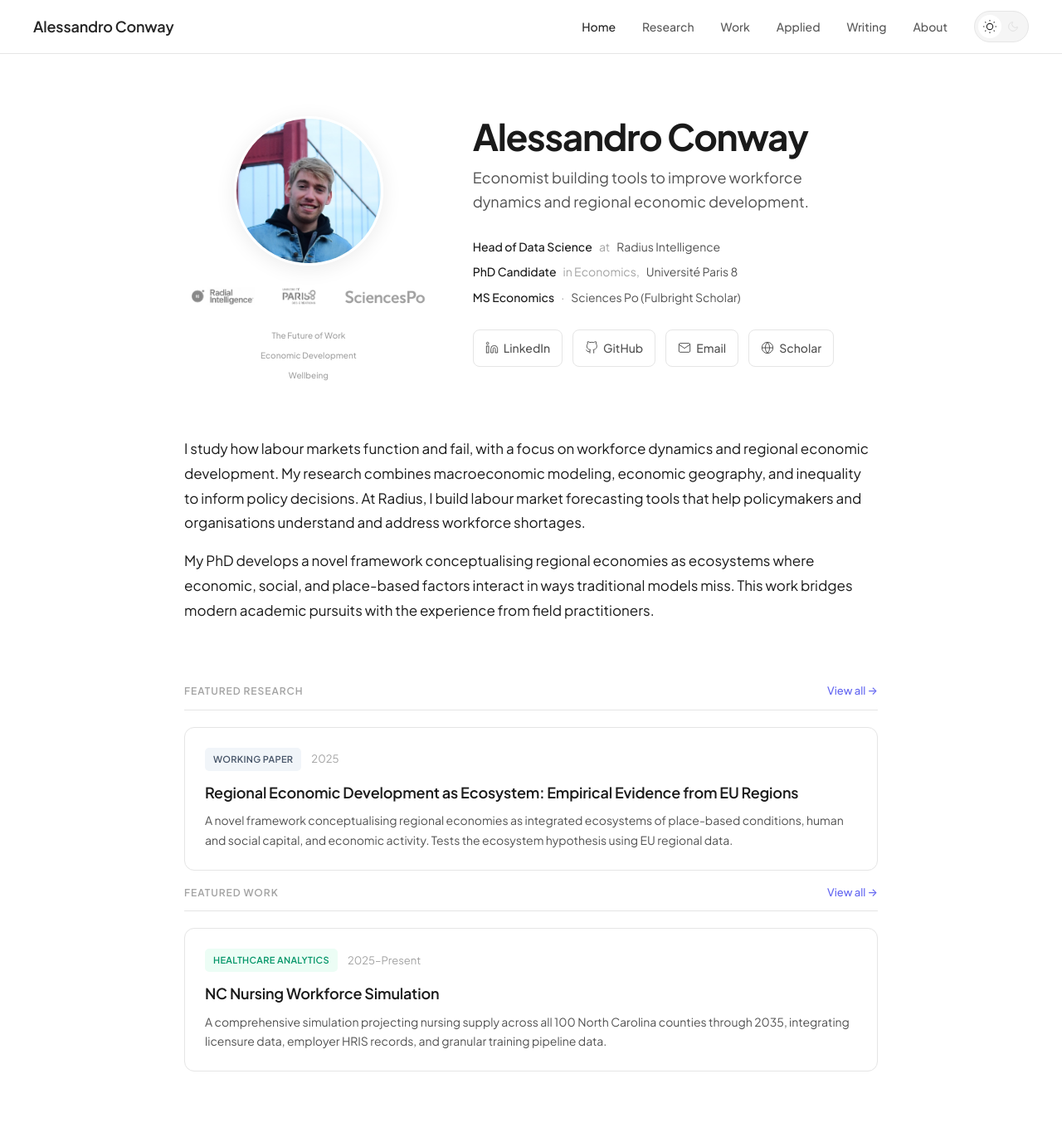
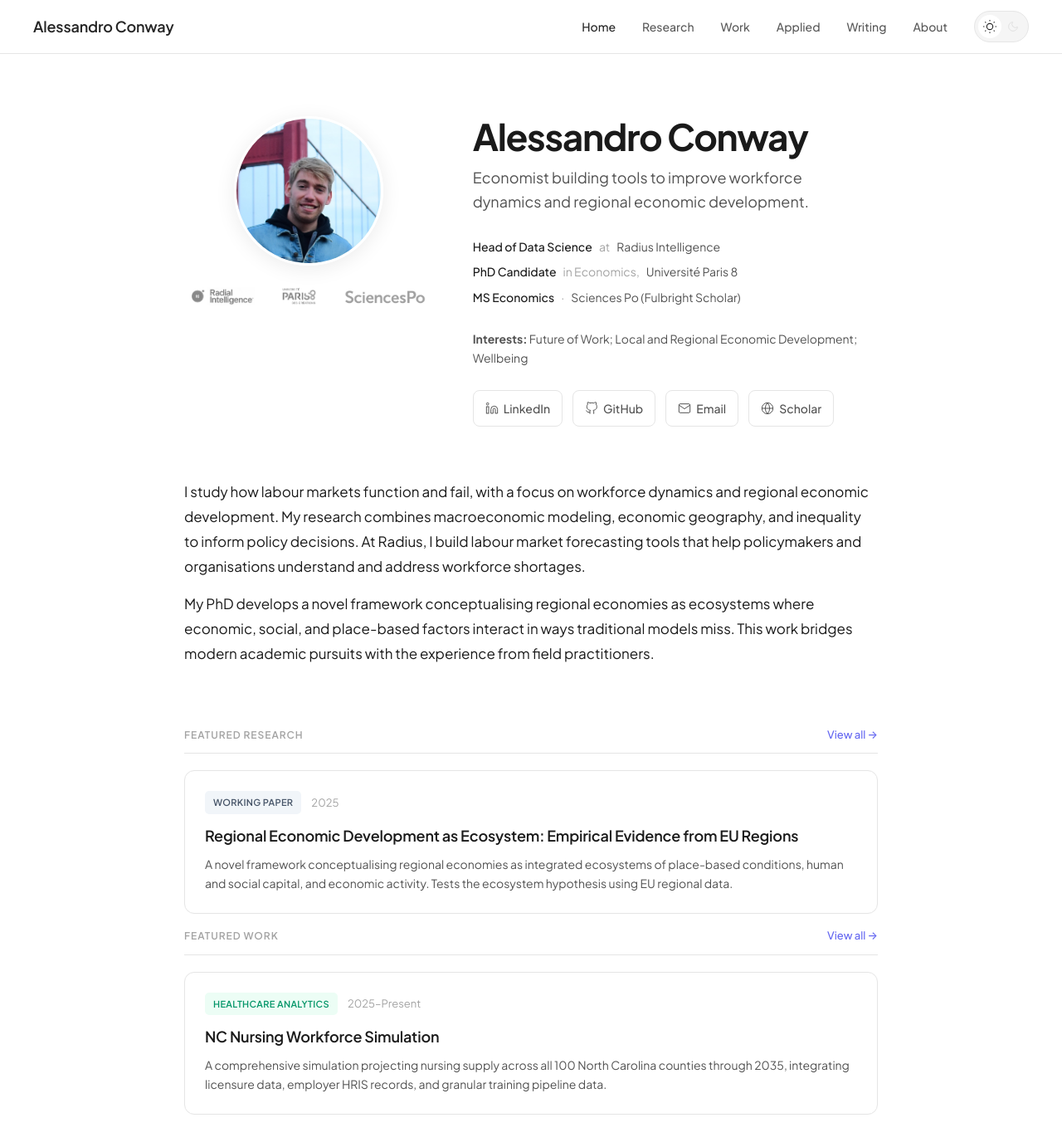
Before and after one commit to conway1521/conway1521.github.io, a Jekyll site: the page built from index.html, in a window 1280 px wide and 1400 px high. Shown: the top 1382 px of the window at 83% size. Built offline with Jekyll 4.4.1, drawn with Linux system fonts in a browser that asks for light colours.

Commit message:
Refine interests, applied layout, and CV button sizing

```diff
--- a/about.html
+++ b/about.html
@@ -14,9 +14,9 @@ title: About
     <p>I am passionate about applying data-driven insights to foster social impact, climate resilience, and equitable economic growth.</p>
 </section>
 
-<div style="margin-bottom: 40px;">
-    <a href="#" class="social-link" target="_blank">
-        <svg viewBox="0 0 24 24" fill="none" stroke="currentColor" style="width: 16px; height: 16px; stroke-width: 1.5;"><path d="M21 15v4a2 2 0 0 1-2 2H5a2 2 0 0 1-2-2v-4"/><polyline points="7 10 12 15 17 10"/><line x1="12" y1="15" x2="12" y2="3"/></svg>
+<div style="margin-bottom: 40px; display: inline-block;">
+    <a href="#" class="social-link" target="_blank" style="display: inline-flex;">
+        <svg viewBox="0 0 24 24" fill="none" stroke="currentColor" style="width: 16px; height: 16px; stroke-width: 1.5; flex-shrink: 0;"><path d="M21 15v4a2 2 0 0 1-2 2H5a2 2 0 0 1-2-2v-4"/><polyline points="7 10 12 15 17 10"/><line x1="12" y1="15" x2="12" y2="3"/></svg>
         Download my CV
     </a>
 </div>
--- a/assets/css/main.css
+++ b/assets/css/main.css
@@ -351,20 +351,11 @@ main {
 }
 
 /* Interests */
-.interests {
-    display: flex;
-    flex-direction: column;
-    gap: 4px;
-    align-items: center;
-}
-
-.interest-tag {
-    font-size: 10px;
-    font-weight: 500;
-    padding: 2px 8px;
-    border-radius: 4px;
-    color: var(--text-tertiary);
-    transition: color 0.4s ease;
+.hero-interests {
+    font-size: 14px;
+    color: var(--text-secondary);
+    margin-bottom: 28px;
+    line-height: 1.6;
 }
 
 /* Social links */
--- a/index.html
+++ b/index.html
@@ -12,11 +12,6 @@ title: null
             <a href="https://radiusintelligence.co" target="_blank"><img src="{{ '/assets/images/radius-logo.png' | relative_url }}" alt="Radius" class="logo-img"></a>
             <a href="https://sites.google.com/site/up8led/" target="_blank"><img src="{{ '/assets/images/paris8-logo.png' | relative_url }}" alt="Paris 8" class="logo-img"></a>
             <a href="https://www.sciencespo.fr/department-economics/" target="_blank"><img src="{{ '/assets/images/sciencespo-logo.png' | relative_url }}" alt="Sciences Po" class="logo-img"></a>
-        </div>
-        <div class="interests">
-            <span class="interest-tag">The Future of Work</span>
-            <span class="interest-tag">Economic Development</span>
-            <span class="interest-tag">Wellbeing</span>
         </div>
     </div>
     <div class="hero-content">
@@ -40,6 +35,8 @@ title: null
                 Sciences Po (Fulbright Scholar)
             </span>
         </div>
+
+        <p class="hero-interests"><strong>Interests:</strong> Future of Work; Local and Regional Economic Development; Wellbeing</p>
 
         <div class="social-links">
             <a href="https://www.linkedin.com/in/alessandro-conway/" class="social-link" target="_blank">
```
Also changed, not shown: applied.html (+11 -13 lines).
